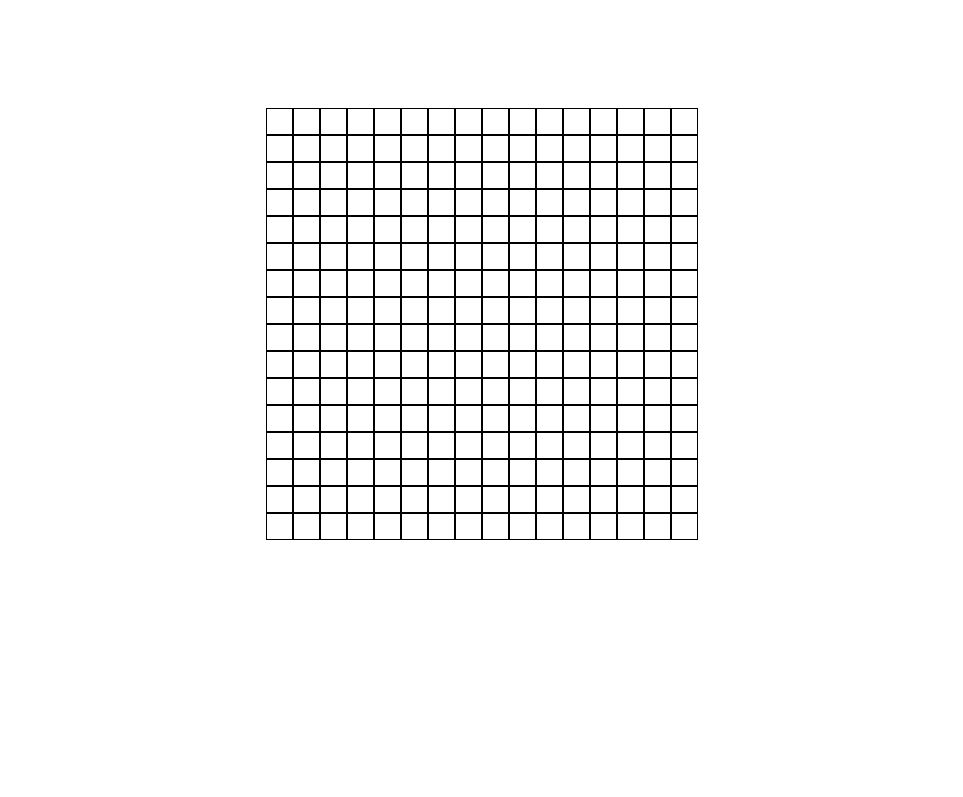
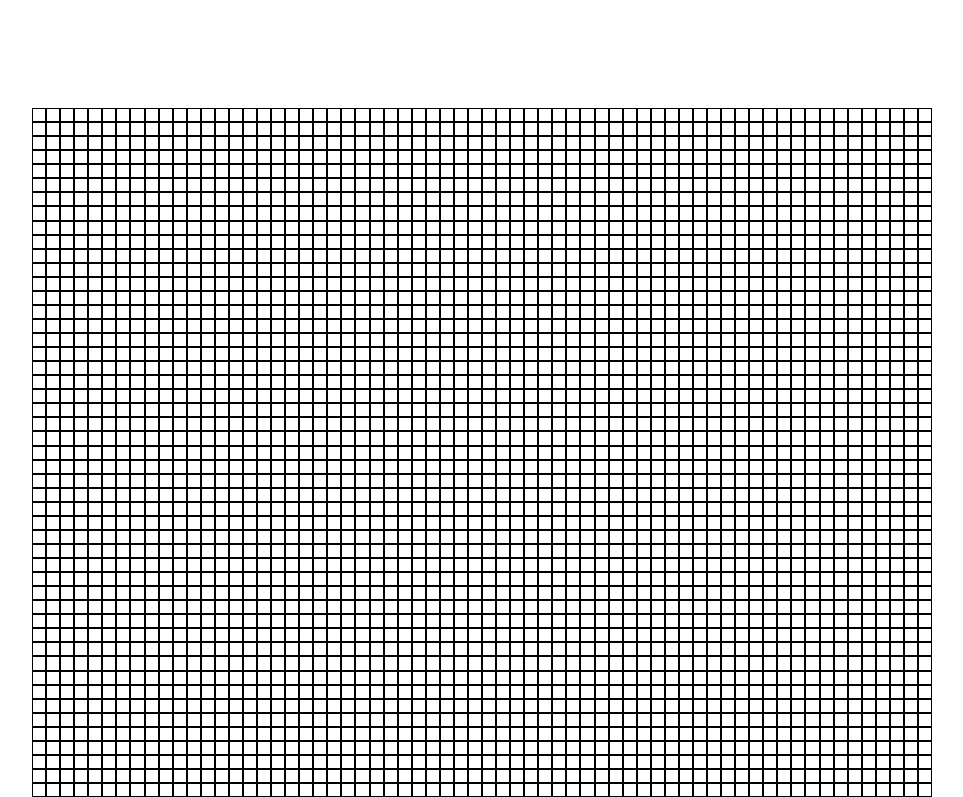
Before and after one commit to mpetkov228/etch-a-sketch, a plain HTML site: page index.html in a window 1280 px wide. Shown: the top 797 px of the page, without its empty margins (158-1121 px from the left). Drawn offline with Linux system fonts and the light colour scheme.

Commit message:
Add parameter to createPad function
Now the grid can be created with variable size

```diff
--- a/script.js
+++ b/script.js
@@ -1,5 +1,4 @@
 const container = document.querySelector('.container');
-container.style.width = `${16 * 27}px`;
 
 container.addEventListener('mouseover', e => {
     if (e.target.className == 'container') return;
@@ -7,12 +6,14 @@ container.addEventListener('mouseover', e => {
     e.target.classList.add('filled');
 });
 
-function createPad() {
-    for (let i = 0; i < 256; i++) {
+function createPad(n) {
+    for (let i = 0; i < n * n; i++) {
         const div = document.createElement('div');
+        div.style.width = `${900 / n}px`;
+        div.style.height = `${900 / n}px`;
         div.classList.add('cell');
         container.appendChild(div);
     }
 }
 
-createPad();
+createPad(64);
--- a/style.css
+++ b/style.css
@@ -1,3 +1,7 @@
+* {
+    box-sizing: border-box;
+}
+
 body {
     display: flex;
     justify-content: center;
@@ -5,6 +9,7 @@ body {
 }
 
 .container {
+    width: 900px;
     margin-top: 100px;
     display: flex;
     flex-wrap: wrap;
```
